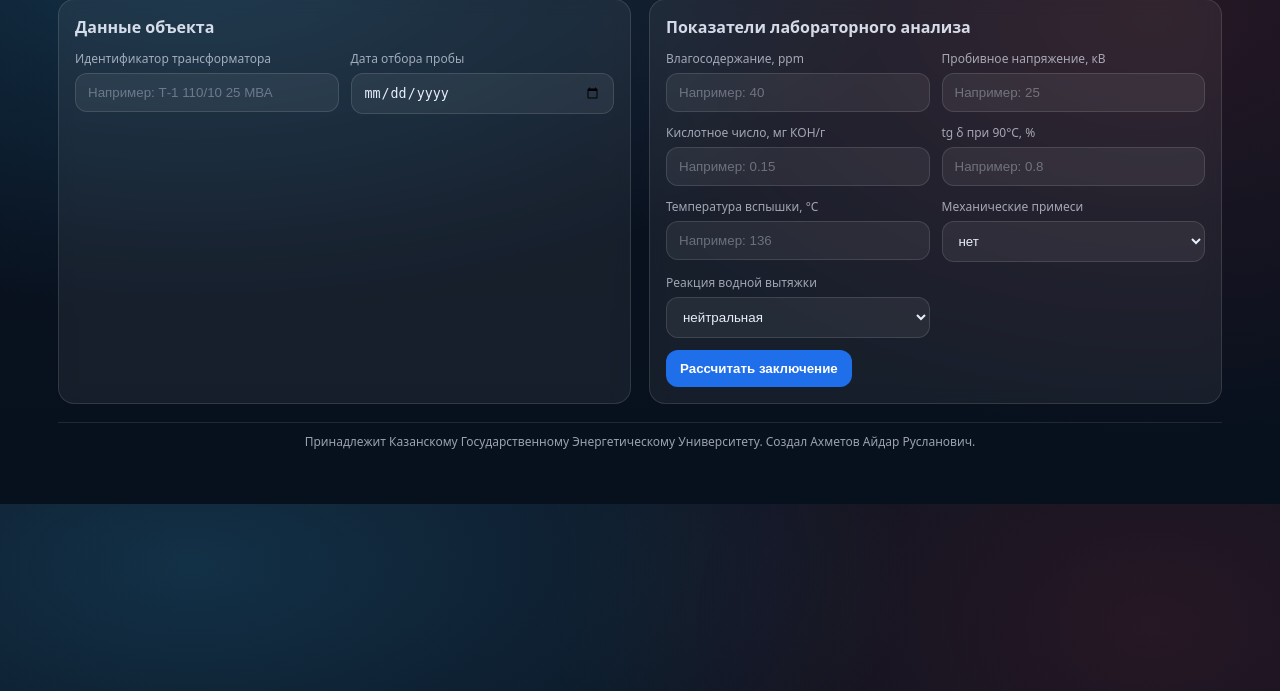
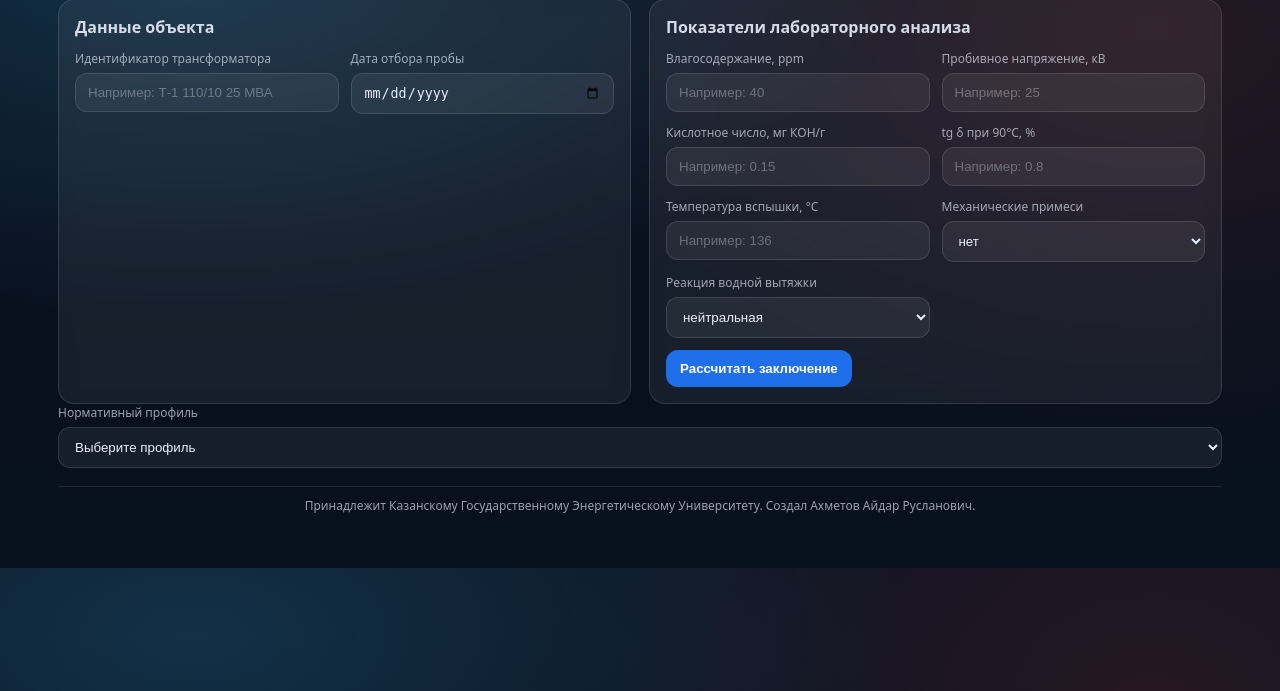
Before and after one commit to ilyashn2001-code/aidar_ahmetov, a Flask app: page / in a window 1280 px wide. Shown: the part 109-800 px from the top of the page. Run offline with Flask 3, Linux system fonts and the light colour scheme.

Commit message:
Update index.html

```diff
--- a/templates/index.html
+++ b/templates/index.html
@@ -82,6 +82,15 @@
       </div>
     </form>
 
+
+<label>Нормативный профиль</label>
+<select name="profile_id" required>
+  <option value="" disabled selected>Выберите профиль</option>
+  <option value="PWR_6_35">Силовой трансформатор 6-35 кВ</option>
+  <option value="PWR_110">Силовой трансформатор 110 кВ</option>
+  <option value="PWR_220_330">Силовой трансформатор 220-330 кВ</option>
+</select>
+
     <div class="footer">
       Принадлежит Казанскому Государственному Энергетическому Университету. Создал Ахметов Айдар Русланович.
     </div>
```
